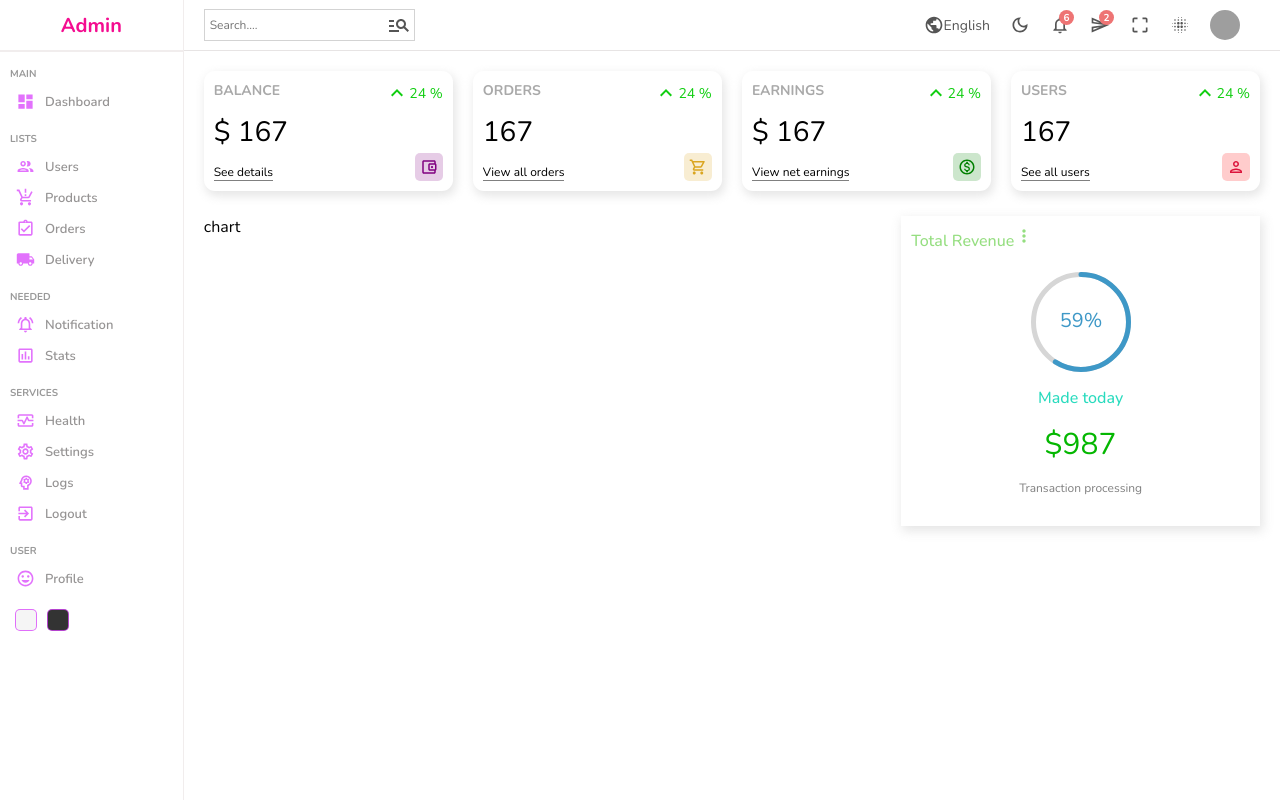
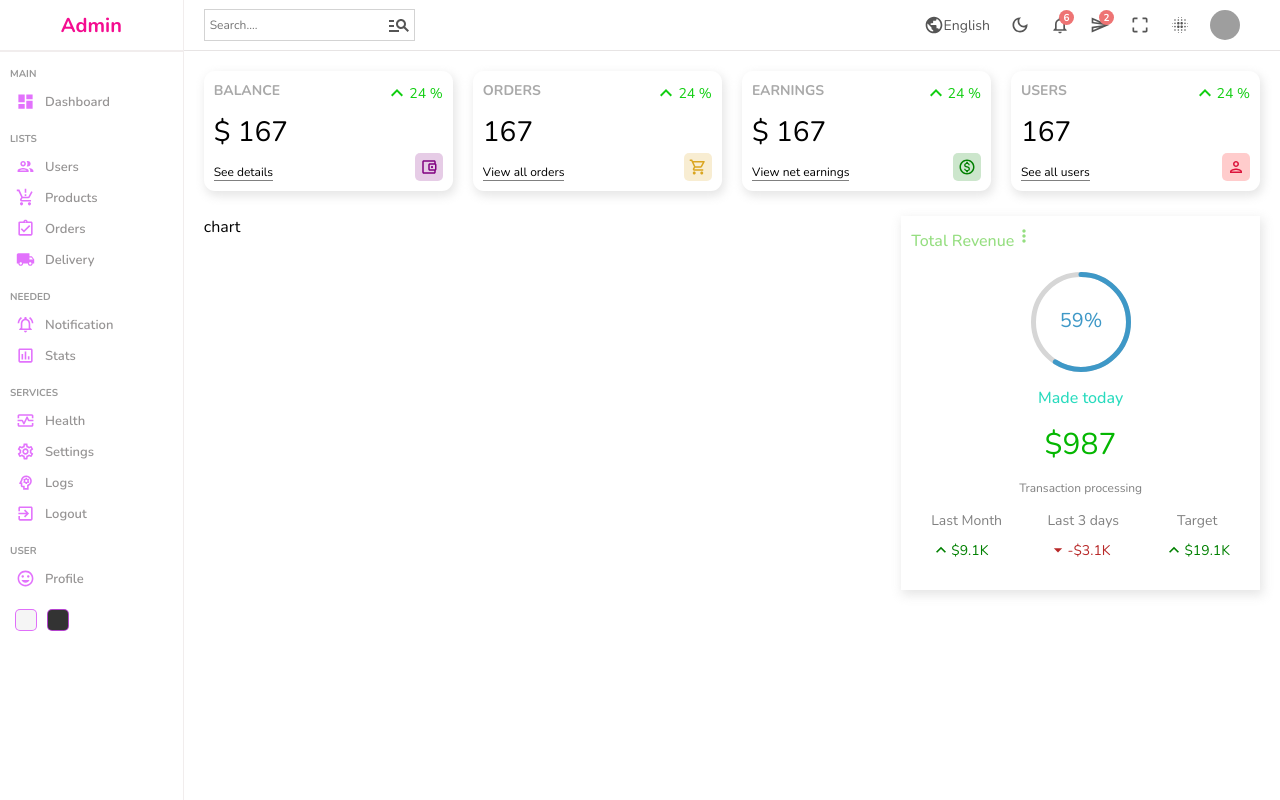
Before and after one commit to ahmedtowsikzap/Dashboared-For-EC, a React (Create React App) app: page / in a window 1280 px wide. Built offline with nearby package versions, Linux system fonts and the light colour scheme; grey boxes are pictures that could not be loaded.

Commit message:
progressbar design completed

```diff
--- a/src/components/featured/Featured.jsx
+++ b/src/components/featured/Featured.jsx
@@ -2,7 +2,8 @@ import "./featured.scss";
 import MoreVertIcon from "@mui/icons-material/MoreVert";
 import { CircularProgressbar } from "react-circular-progressbar";
 import "react-circular-progressbar/dist/styles.css";
-
+import KeyboardArrowUpOutlinedIcon from "@mui/icons-material/KeyboardArrowUpOutlined";
+import ArrowDropDownOutlinedIcon from "@mui/icons-material/ArrowDropDownOutlined";
 const Featured = () => {
   return (
     <div className="featured">
@@ -19,6 +20,29 @@ const Featured = () => {
         <p className="title">Made today</p>
         <p className="amount">$987</p>
         <p className="desc">Transaction processing</p>
+        <div className="summary">
+          <div className="item">
+            <div className="itemTitle">Last Month</div>
+            <div className="itemResult positive">
+              <KeyboardArrowUpOutlinedIcon fontSize="small" />
+              <div className="resultAmount">$9.1K</div>
+            </div>
+          </div>
+          <div className="item">
+            <div className="itemTitle">Last 3 days</div>
+            <div className="itemResult negitive">
+              <ArrowDropDownOutlinedIcon fontSize="small" />
+              <div className="resultAmount">-$3.1K</div>
+            </div>
+          </div>
+          <div className="item">
+            <div className="itemTitle">Target</div>
+            <div className="itemResult positive">
+              <KeyboardArrowUpOutlinedIcon fontSize="small" />
+              <div className="resultAmount">$19.1K</div>
+            </div>
+          </div>
+        </div>
       </div>
     </div>
   );
--- a/src/components/featured/featured.scss
+++ b/src/components/featured/featured.scss
@@ -42,4 +42,32 @@
     color: gray;
     text-align: center;
   }
+
+  .summary {
+    width: 100%;
+    display: flex;
+    align-items: center;
+    justify-content: space-between;
+
+    .item {
+      text-align: center;
+
+      .itemTitle {
+        font-size: 14px;
+        color: gray;
+      }
+      .itemResult {
+        display: flex;
+        align-items: center;
+        margin-top: 10px;
+        font-size: 14px;
+        &.positive {
+          color: green;
+        }
+        &.negitive {
+          color: rgb(184, 40, 40);
+        }
+      }
+    }
+  }
 }
```
